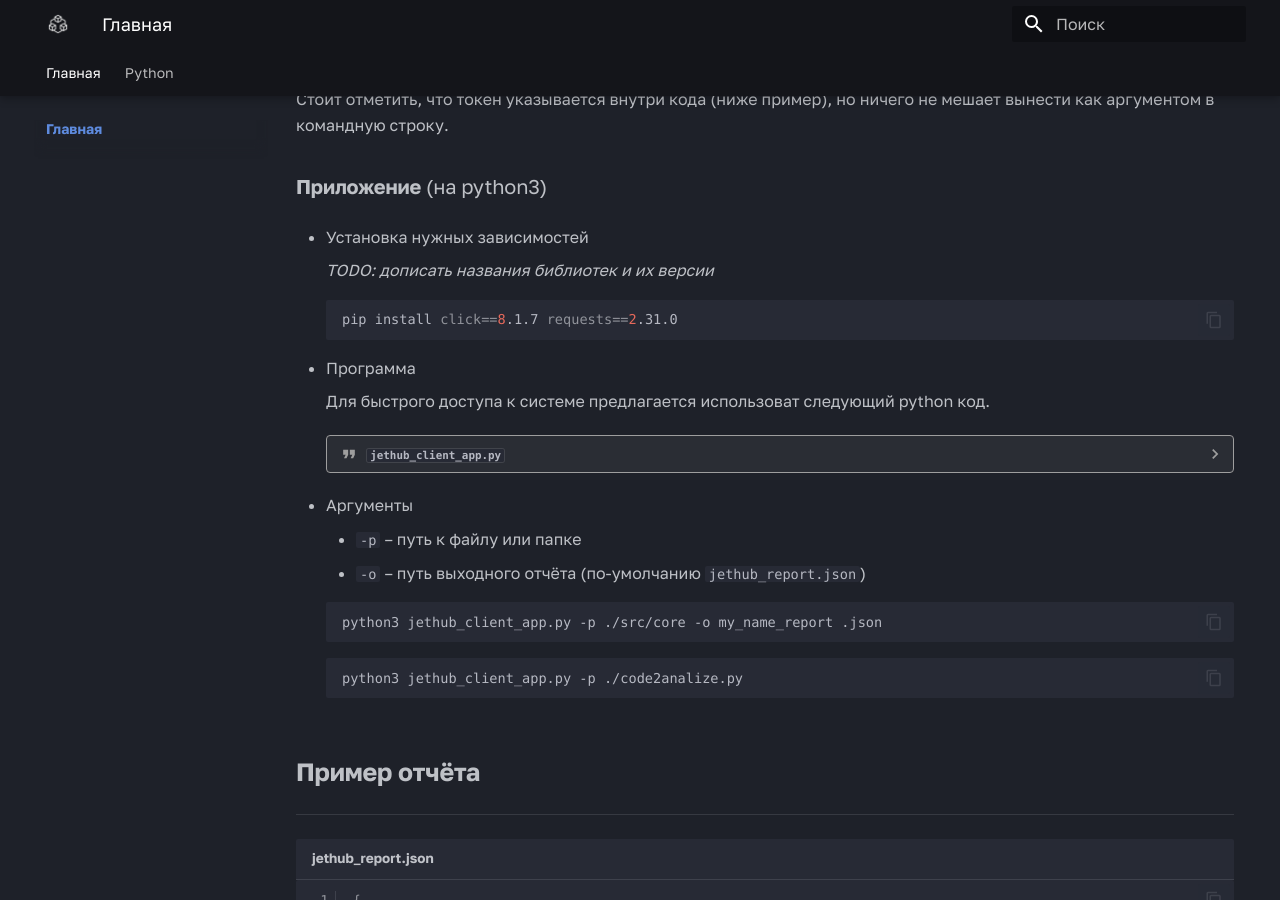
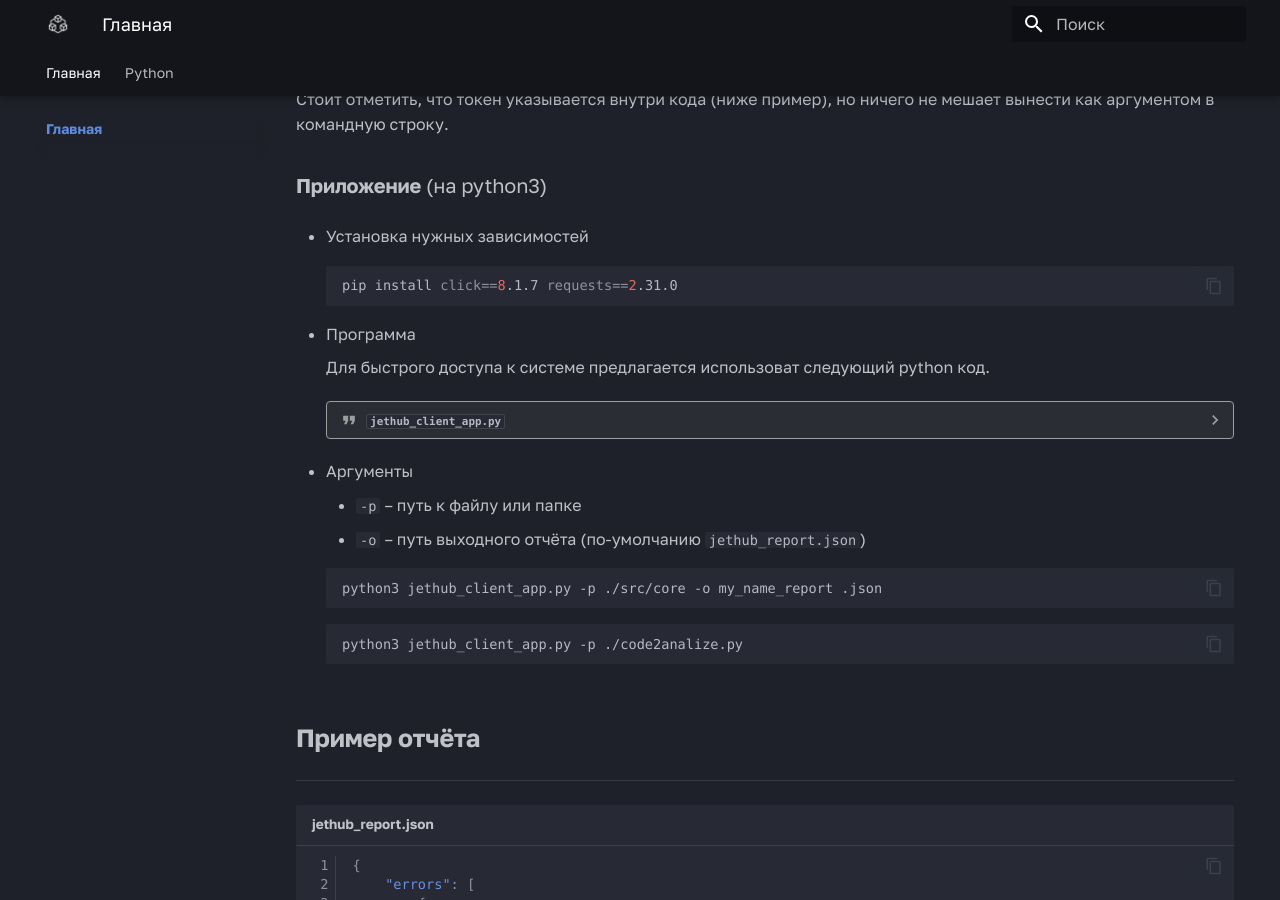
Before and after one commit to jethub-tech/docs.jethub.pro, an MkDocs documentation site: the page built from docs/index.md, in a window 1280 px wide and 900 px high, scrolled down 608 px. Built offline with MkDocs 1.6.1 and Material for MkDocs 9.7.7, drawn with Linux system fonts in a browser that asks for light colours; some web fonts are replaced; some of the changed lines change nothing that is shown.

Commit message:
little bit update

````diff
--- a/docs/index.md
+++ b/docs/index.md
@@ -26,7 +26,7 @@
         analizator([анализатор])
         style analizator color:#fff
 
-        post_processing([постобрабока])
+        post_processing([постобработка])
         style post_processing color:#fff
 
         report([jethub_report.json])
@@ -58,7 +58,6 @@
 
 - Установка нужных зависимостей
 
-    _TODO: дописать названия библиотек и их версии_
     ``` bash
     pip install click==8.1.7 requests==2.31.0
     ```
````
